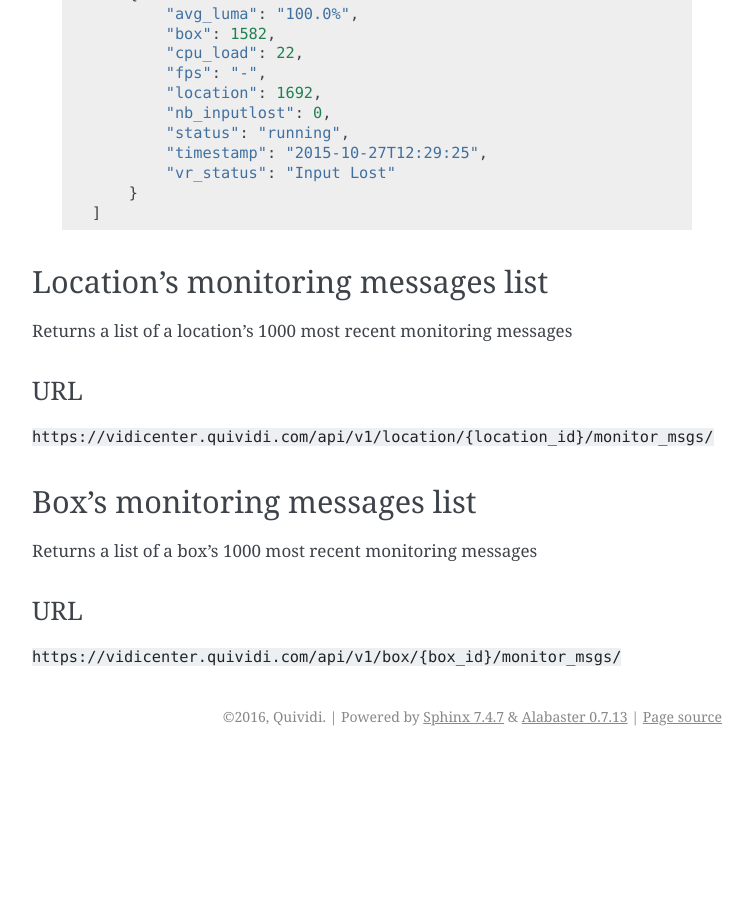
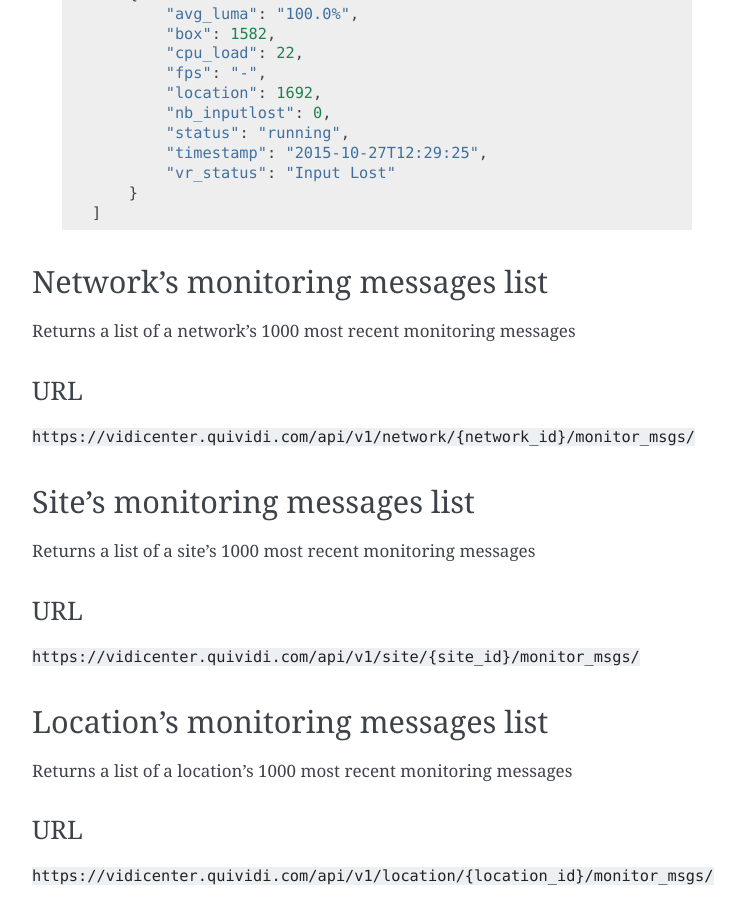
Before and after one commit to quividi/vidicenter-api-documentation, a Sphinx documentation site: the page built from docs/source/status.rst, in a window 1280 px wide and 900 px high, scrolled down 3346 px. Shown: the whole window, without its empty margins (388-1141 px from the left). Built offline with Sphinx 7.4.7, drawn with Linux system fonts in a browser that asks for light colours; before the commit the page ends 4102 px from its top, so only the background shows below that; some of the changed text lies outside the part shown.

Commit message:
Evol [#127911101] Added documentation for a couple of endpoints

```diff
--- a/docs/source/status.rst
+++ b/docs/source/status.rst
@@ -174,6 +174,28 @@
     ]
 
 
+Network's monitoring messages list
+##################################
+
+Returns a list of a network's 1000 most recent monitoring messages
+
+URL
+---
+
+``https://vidicenter.quividi.com/api/v1/network/{network_id}/monitor_msgs/``
+
+
+Site's monitoring messages list
+###############################
+
+Returns a list of a site's 1000 most recent monitoring messages
+
+URL
+---
+
+``https://vidicenter.quividi.com/api/v1/site/{site_id}/monitor_msgs/``
+
+
 Location's monitoring messages list
 ###################################
 
```
